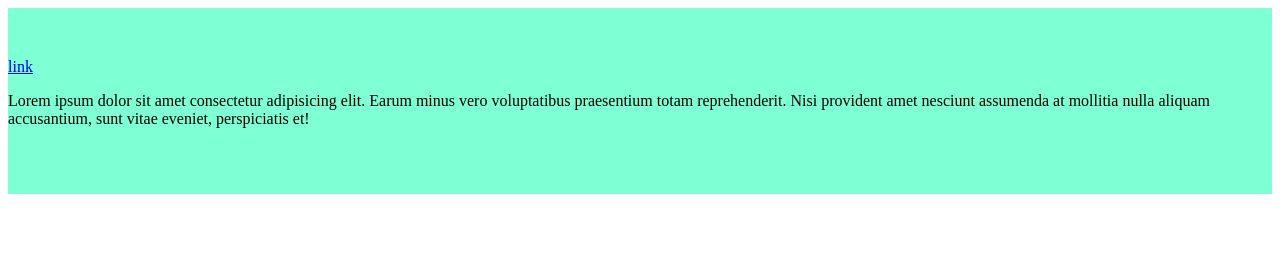
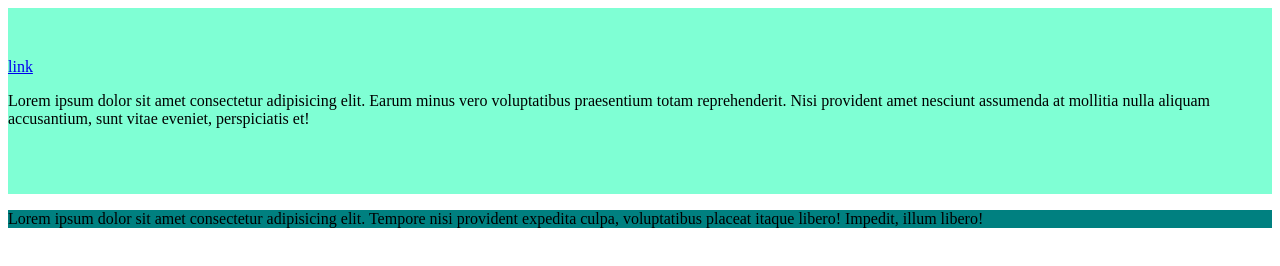
Before and after one commit to VadymSchastlyvtsev/teamwork12, a plain HTML site: page index.html in a window 1280 px wide. Drawn offline with Linux system fonts and the light colour scheme.

Commit message:
Add footer

```diff
--- a/css/styles.css
+++ b/css/styles.css
@@ -2,3 +2,7 @@
     padding: 50px 0;
     background-color: aquamarine;
 }
+
+.paragraph {
+    background-color: teal;
+}
--- a/index.html
+++ b/index.html
@@ -17,5 +17,12 @@
         eveniet, perspiciatis et!
       </p>
     </header>
+    <footer>
+      <p class="paragraph">
+        Lorem ipsum dolor sit amet consectetur adipisicing elit. Tempore nisi
+        provident expedita culpa, voluptatibus placeat itaque libero! Impedit,
+        illum libero!
+      </p>
+    </footer>
   </body>
 </html>
```
